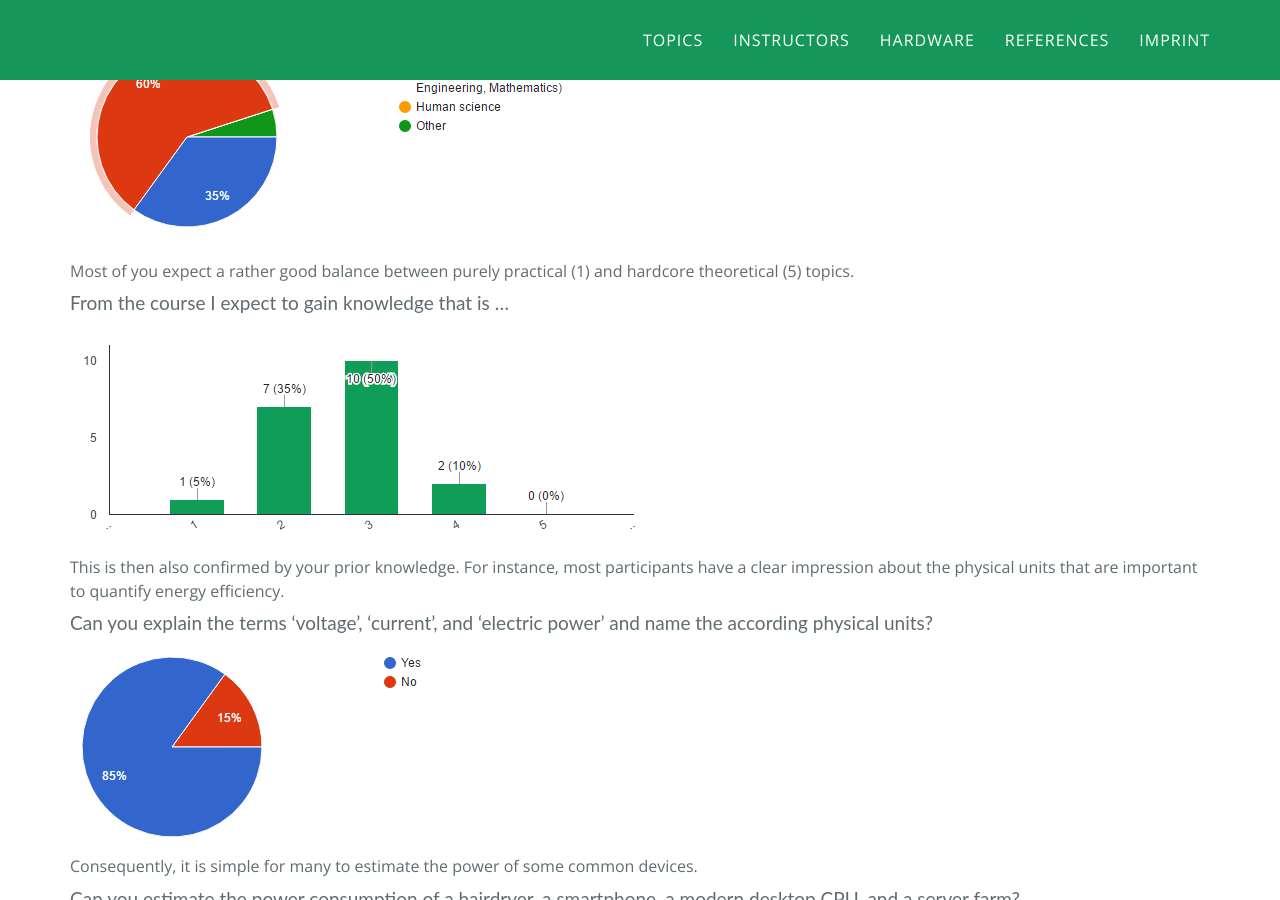
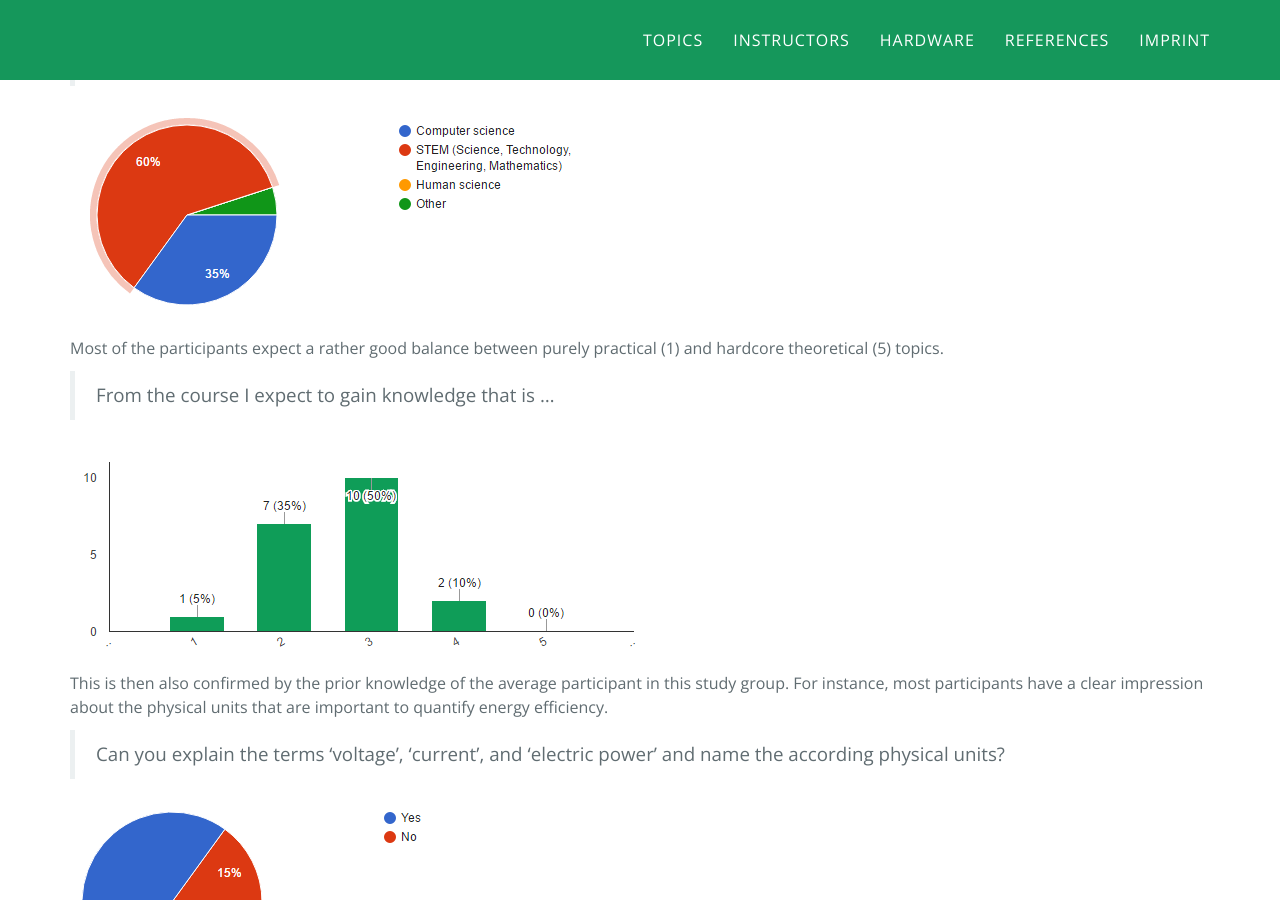
Before and after one commit to greeniot/greeniot.github.io, a Jekyll site: the page built from _posts/2016-06-23-survey-results.md, in a window 1280 px wide and 900 px high, scrolled down 820 px. Built offline with Jekyll 4.4.1, drawn with Linux system fonts in a browser that asks for light colours; some of the changed text lies outside the part shown.

Commit message:
Responsive post

```diff
--- a/_posts/2016-06-23-survey-results.md
+++ b/_posts/2016-06-23-survey-results.md
@@ -7,120 +7,120 @@
 
 No surprise was the received semester and the field of study distribution. For the semester we see that most participants are at the starting point of their academic career.
 
-#### What semester are you in?
+> What semester are you in?
 
-![Semester Distribution](/images/survey/semester.png)
+![Semester Distribution](/images/survey/semester.png){: .img-responsive }
 
 As the topic of the study group is a technical one the STEM subjects of study are represented quite well. Of course we are happy to also get some input from other fields.
 
-#### What is your field of study?
+> What is your field of study?
 
-![Field Of Study](/images/survey/field-of-study.png)
+![Field Of Study](/images/survey/field-of-study.png){: .img-responsive }
 
-Most of you expect a rather good balance between purely practical (1) and hardcore theoretical (5) topics.
+Most of the participants expect a rather good balance between purely practical (1) and hardcore theoretical (5) topics.
 
-#### From the course I expect to gain knowledge that is ...
+> From the course I expect to gain knowledge that is ...
 
-![Course Expectations](/images/survey/course-expectations.png)
+![Course Expectations](/images/survey/course-expectations.png){: .img-responsive }
 
-This is then also confirmed by your prior knowledge. For instance, most participants have a clear impression about the physical units that are important to quantify energy efficiency.
+This is then also confirmed by the prior knowledge of the average participant in this study group. For instance, most participants have a clear impression about the physical units that are important to quantify energy efficiency.
 
-#### Can you explain the terms 'voltage', 'current', and 'electric power' and name the according physical units?
+> Can you explain the terms 'voltage', 'current', and 'electric power' and name the according physical units?
 
-![Physical Units](/images/survey/physical-units.png)
+![Physical Units](/images/survey/physical-units.png){: .img-responsive }
 
 Consequently, it is simple for many to estimate the power of some common devices.
 
-#### Can you estimate the power consumption of a hairdryer, a smartphone, a modern desktop CPU, and a server farm?
+> Can you estimate the power consumption of a hairdryer, a smartphone, a modern desktop CPU, and a server farm?
 
-![Power Estimation](/images/survey/power-estimation.png)
+![Power Estimation](/images/survey/power-estimation.png){: .img-responsive }
 
 The practical background with electronics is definitely existent, but no one considers himself / herself to be a master.
 
-#### How do you rate your understanding of resistors, capacitors, inductors, and transistors in terms of what they do and how they work?
+> How do you rate your understanding of resistors, capacitors, inductors, and transistors in terms of what they do and how they work?
 
-![Proficiency Breadboard](/images/survey/proficiency-breadboard.png)
+![Proficiency Breadboard](/images/survey/proficiency-breadboard.png){: .img-responsive }
 
 *novice (1) to professional (5)*
 
 The background is confirmed by the participants' previous experience with electronics. Nearly everyone has already worked with a breadboard.
 
-#### Have you ever built an electronic circuit?
+> Have you ever built an electronic circuit?
 
-![Electronics Experience](/images/survey/experience-electronics.png)
+![Electronics Experience](/images/survey/experience-electronics.png){: .img-responsive }
 
-The most common symbols for analog electronics are known, but more special symbols that are used in digital electronics don't seem to be beyond the horizon.
+The most common symbols for analog electronics are known, but more special symbols that are used in digital electronics seem to be beyond the horizon.
 
-#### For which of the following parts can you draw the graphical symbol?
+> For which of the following parts can you draw the graphical symbol?
 
-![Graphical Symbols](/images/survey/graphical-symbols.png)
+![Graphical Symbols](/images/survey/graphical-symbols.png){: .img-responsive }
 
 Could you make a circuit that is capable of adding two numbers? Which transistors would you use? A difficult question that requires some knowledge in electronic engineering. We guess we will use part of the study group to enhance this knowledge.
 
-#### Can you imagine how transistors could be used in a circuit to add two numbers?
+> Can you imagine how transistors could be used in a circuit to add two numbers?
 
-![Transistor Add](/images/survey/transistor-adder.png)
+![Transistor Add](/images/survey/transistor-adder.png){: .img-responsive }
 
-Going to more programming related questions we see, that more than half of the participants have never programmed a microcontroller. We are excited that this will be a new experience for so many of you.
+Going to more programming related questions we see, that more than half of the participants have never programmed a microcontroller. We are excited that this will be a new experience for so many of the participants.
 
-#### Have you ever programmed a microcontroller, a pocket computer or an embedded system?
+> Have you ever programmed a microcontroller, a pocket computer or an embedded system?
 
-![Microcontroller Experience](/images/survey/experience-microcontroller.png)
+![Microcontroller Experience](/images/survey/experience-microcontroller.png){: .img-responsive }
 
 Therefore, for most of the participants there was no need to edit files remotely, e.g., via Vim, Emacs, or Nano.
 
-#### Can you connect to a Linux terminal and edit text files remotely?
+> Can you connect to a Linux terminal and edit text files remotely?
 
-![Editing Files Remotely](/images/survey/linux-terminal.png)
+![Editing Files Remotely](/images/survey/linux-terminal.png){: .img-responsive }
 
-The command line, however, is a good friend for most of you.
+The command line, however, is a good friend for most of the participants of this study group.
 
-#### Have you ever worked with a command line interface?
+> Have you ever worked with a command line interface?
 
-![Command Line](/images/survey/command-line.png)
+![Command Line](/images/survey/command-line.png){: .img-responsive }
 
 We will use this study group to explain why version control systems (VCS) such as git should be part of the daily utility belt. Today, most participants have no experience with a VCS.
 
-#### Are you familiar with a version control system and have you used any?
+> Are you familiar with a version control system and have you used any?
 
-![Version Control](/images/survey/version-control.png)
+![Version Control](/images/survey/version-control.png){: .img-responsive }
 
 Regarding modern computer architecture the most important concepts are known. The memory hierarchy for instance is trivial for the audience. Hopefully we can still learn some new things about memory in Leysin.
 
-#### Can you name three different types of memory in your laptop?
+> Can you name three different types of memory in your laptop?
 
-![Memory Hierarchy](/images/survey/computer-memory.png)
+![Memory Hierarchy](/images/survey/computer-memory.png){: .img-responsive }
 
 The clock rate (or simply: clock), which refers to the frequency at which a chip (e.g., the CPU) is processing instructions is also clear to most participants.
 
-#### Do you know what the 'clock' of a computer system is and what it is good for?
+> Do you know what the 'clock' of a computer system is and what it is good for?
 
-![Frequency Clock](/images/survey/frequency-clock.png)
+![Frequency Clock](/images/survey/frequency-clock.png){: .img-responsive }
 
-Half of you even stay up to date with current trends in CPU design, e.g., simultaneous multi-threading.
+Half of the participants even stay up to date with current trends in CPU design, e.g., simultaneous multi-threading.
 
-#### Do you have a rough idea what multi threading, pipelining, and a superscalar architecture is?
+> Do you have a rough idea what multi threading, pipelining, and a superscalar architecture is?
 
-![Multi-Threading](/images/survey/multi-threading.png)
+![Multi-Threading](/images/survey/multi-threading.png){: .img-responsive }
 
 We also wanted to know what programming languages are known and used. We limited the responses to three. The following programming languages appear to be popular among the participants.
 
-#### Which programming language(s) (max. 3) have you used?
+> Which programming language(s) (max. 3) have you used?
 
-![Programming Languages Popularity](/images/survey/popularity-programming-languages.png)
+![Programming Languages Popularity](/images/survey/popularity-programming-languages.png){: .img-responsive }
 
 The knowledge distribution is rather unique. While exotic languages (rather low popularity) seem to be mastered without trouble, standard languages (again measured by popularity) seem to be difficult to master. The reasoning seems obvious: One only picks an exotic language if there is a specific need (already learned other languages, or the specific language covers a particular scenario), such that mastering the language is definitely on the list.
 
-#### Rate your proficiency in each programming language!
+> Rate your proficiency in each programming language!
 
-![Porgramming Language Proficiency](/images/survey/proficiency-programming-languages.png)
+![Porgramming Language Proficiency](/images/survey/proficiency-programming-languages.png){: .img-responsive }
 
 *beginner (1) to expert (5)*
 
 Finally, were interested in the tendency towards different areas within this study group.
 
-#### Distribute a total of 10 points to indicate your interest in ...
+> Distribute a total of 10 points to indicate your interest in ...
 
-![Weights](/images/survey/weights.png)
+![Weights](/images/survey/weights.png){: .img-responsive }
 
-To our surprise IoT is the least interesting one to you, with supercomputing being in high-demand. Information on power efficiency of general components is right in the middle. Luckily, your interests seem to be well balanced such that all three areas should and will be covered.
+To our surprise IoT is the least interesting one to the participants, with supercomputing being in high-demand. Information on power efficiency of general components is right in the middle. Luckily, the participants' interests seem to be well balanced such that all three areas should and will be covered.
```
Also changed, not shown: _includes/topics.html (+6 -1 lines).
